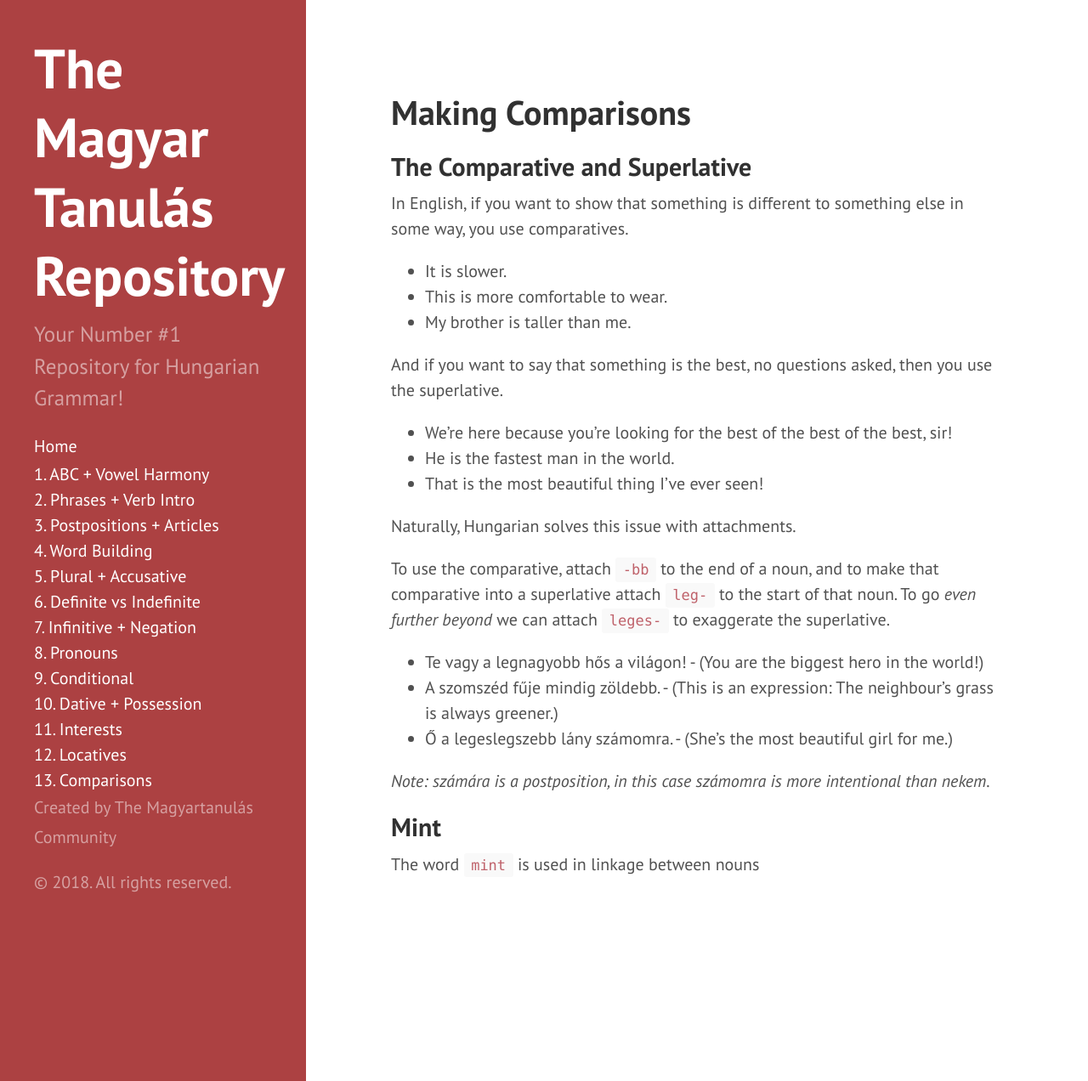
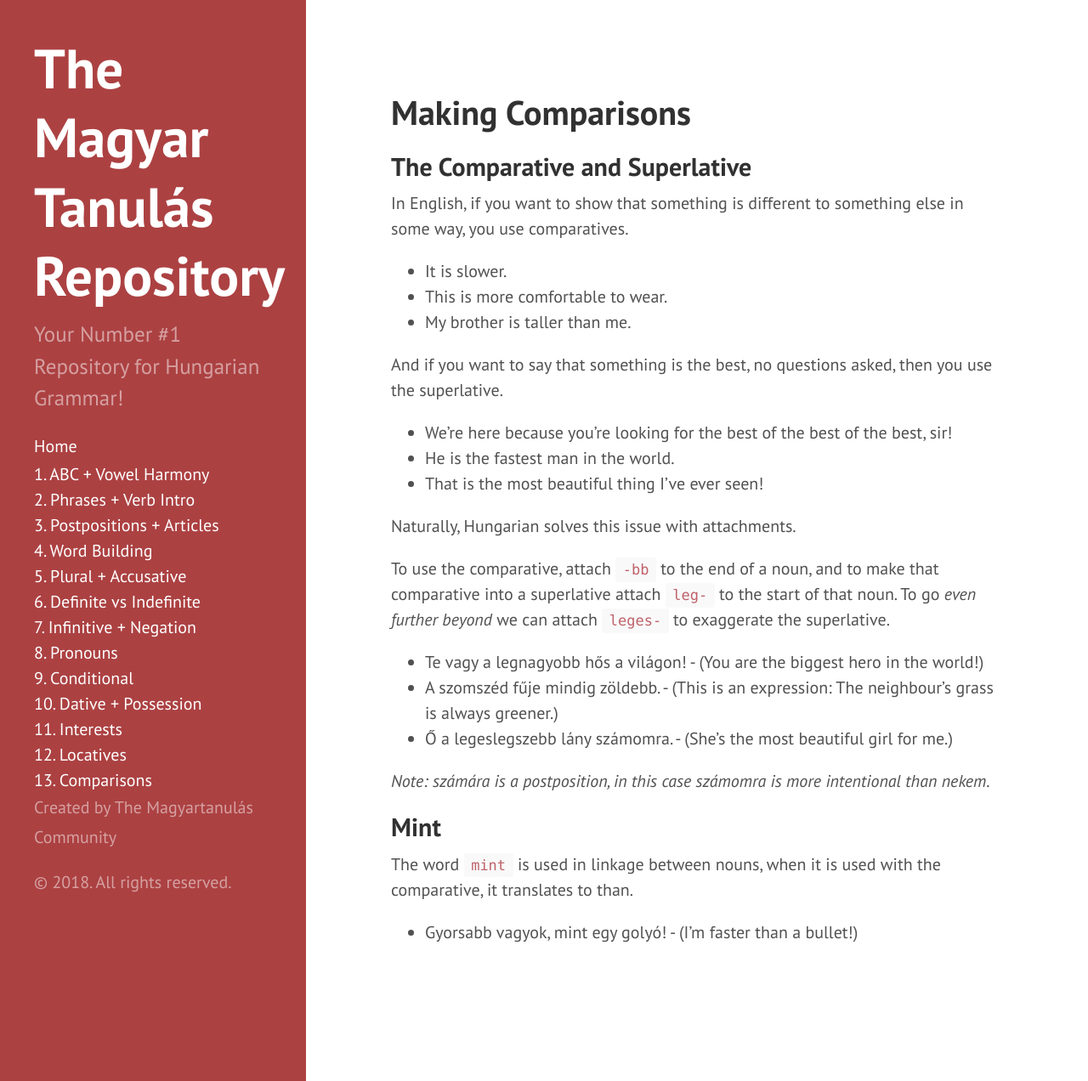
Before and after one commit to Magyartanulas/magyartanulas.github.io, a Jekyll site: the page built from comparisons.md, in a window 1280 px wide and 1272 px high. Shown: the whole window at 85% size. Built offline with Jekyll 4.4.1, drawn with Linux system fonts in a browser that asks for light colours; Markdown is read by kramdown in place of the engine named in the settings.

Commit message:
Update comparisons.md

```diff
--- a/comparisons.md
+++ b/comparisons.md
@@ -29,4 +29,6 @@ To use the comparative, attach `-bb` to the end of a noun, and to make that comp
 
 ## Mint
 
-The word `mint` is used in linkage between nouns
+The word `mint` is used in linkage between nouns, when it is used with the comparative, it translates to than.
+
+* Gyorsabb vagyok, mint egy golyó! - (I'm faster than a bullet!)
```
